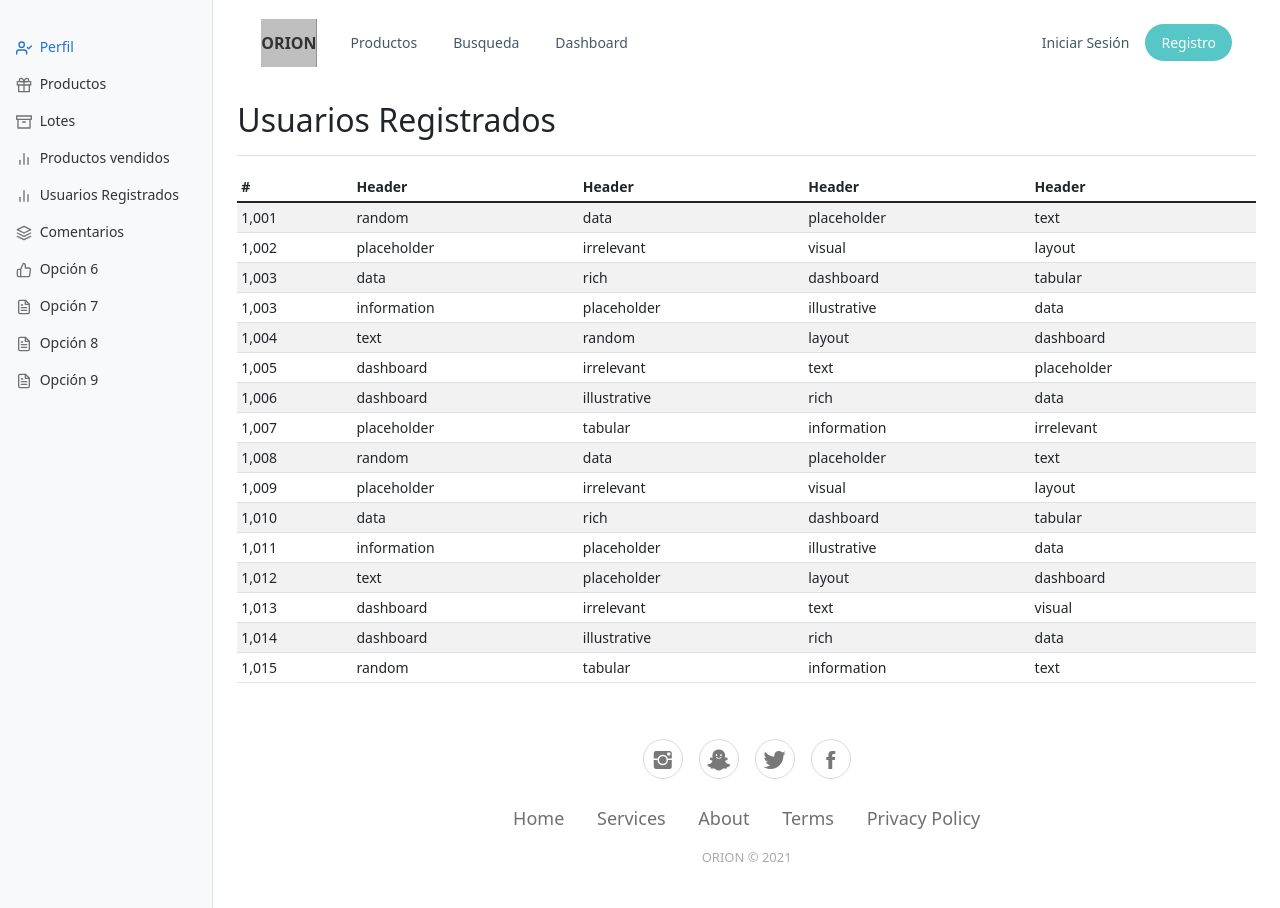
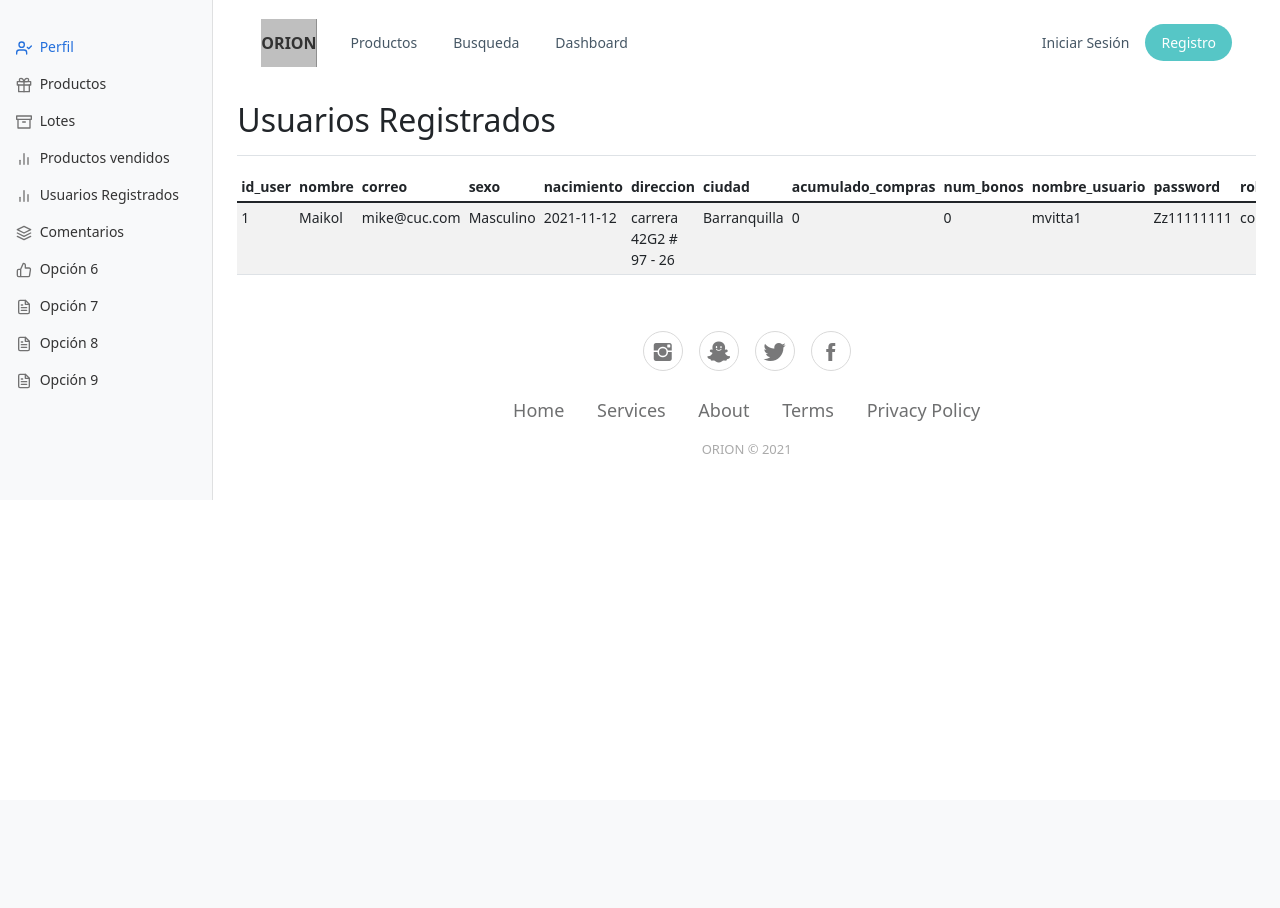
Before and after one commit to mvitta/Hackaton, a Flask app: page /dashboardUsuariosRegistrados in a window 1280 px wide. After the commit the page ends 500 px from the top, so only its background shows below. Run offline with Flask 2, Linux system fonts and the light colour scheme; data comes from the database, SQL or seed files in the repository; some libraries are stand-ins or nearby versions; some web fonts are replaced.

Commit message:
registra usuarios y los muestra en la tabla de usuarios registrados

```diff
--- a/App.py
+++ b/App.py
@@ -35,6 +35,28 @@ def login():
 
 @app.route('/registro', methods=['POST', 'GET'])
 def registro():
+    if request.method == "POST":
+        nombre = request.form.get('Nombre')
+        correo = request.form.get('Correo')
+        sexo = request.form.get('flexRadioDefault')
+        nacimiento = request.form.get('fecha')
+        direccion = request.form.get('direccion')
+        ciudad = request.form.get('ciudad')
+        nombre_usuario = request.form.get('nombreUsuario')
+        password = request.form.get('Contra')
+        apellido = request.form.get('Apellido')
+        cedula = request.form.get('Cedula')
+        try:
+            conexion = conexionBaseDeDatos()
+            cur = conexion.cursor()
+            sql = "INSERT INTO tb_users (nombre, correo, sexo, nacimiento, direccion, ciudad, acumulado_compras, num_bonos, nombre_usuario, password, rol, apellido, cedula) VALUES (?, ?, ?, ?, ?, ?, ?, ?, ?, ?, ?, ?, ?)"
+            cur.execute(sql, [nombre, correo, sexo, nacimiento, direccion, ciudad,
+                        0, 0, nombre_usuario, password, "comprador", apellido, cedula])
+            conexion.commit()
+            cur.close()
+            return render_template("registro.html")
+        except Error as err:
+            print(err)
     return render_template('registro.html')
 
 
@@ -48,7 +70,6 @@ def dashboardProductos():
         conexion.commit()
         registrosProductos = cur.fetchall()
         cur.close()
-        print(registrosProductos)
         return render_template("dashboardProducto.html", registrosProductos=registrosProductos)
     except Error:
         print(Error)
@@ -67,7 +88,20 @@ def dashboardProductosVendidos():
 
 @app.route('/dashboardUsuariosRegistrados')
 def dashboardUsuariosRegistrados():
-    return render_template('dashboardUsuariosRegistrados.html')
+    try:
+        conexion = conexionBaseDeDatos()
+        cur = conexion.cursor()
+        sql = "SELECT * FROM tb_users"
+        cur.execute(sql)
+        conexion.commit()
+        registrosUsuarios = cur.fetchall()
+        cur.close()
+        print(registrosUsuarios)
+        return render_template("dashboardUsuariosRegistrados.html", registrosUsuarios=registrosUsuarios)
+    except Error:
+        print(Error)
+
+
 
 
 @app.route('/dashboardComentariosUsuarios')
--- a/static/js/validarRegistro.js
+++ b/static/js/validarRegistro.js
@@ -197,18 +197,7 @@ form.addEventListener('submit', (e) => {
     }
     console.log(estado)
     if (estado == "OKOKOKOKOKOKOKOKOKOK") {
-        console.log(cedula);
-        console.log(nombre);
-        console.log(apellido);
-        console.log(correo);
-        console.log(fechaNacimiento);
-        console.log(direccion);
-        console.log(ciudad);
-        console.log(nombreUsuario);
-        console.log(contra1);
-        console.log(contra2);
-        console.log(document.getElementById("flexCheckDefault").checked)
-        e.preventDefault();
+
     } else {
         e.preventDefault();
     }
--- a/templates/dashboardUsuariosRegistrados.html
+++ b/templates/dashboardUsuariosRegistrados.html
@@ -97,126 +97,41 @@
                     <table class="table table-striped table-sm">
                         <thead>
                             <tr>
-                                <th scope="col">#</th>
-                                <th scope="col">Header</th>
-                                <th scope="col">Header</th>
-                                <th scope="col">Header</th>
-                                <th scope="col">Header</th>
+                                <th scope="col">id_user</th>
+                                <th scope="col">nombre</th>
+                                <th scope="col">correo</th>
+                                <th scope="col">sexo</th>
+                                <th scope="col">nacimiento</th>
+                                <th scope="col">direccion</th>
+                                <th scope="col">ciudad</th>
+                                <th scope="col">acumulado_compras</th>
+                                <th scope="col">num_bonos</th>
+                                <th scope="col">nombre_usuario</th>
+                                <th scope="col">password</th>
+                                <th scope="col">rol</th>
+                                <th scope="col">apellido</th>
+                                <th scope="col">cedula</th>
                             </tr>
                         </thead>
                         <tbody>
+                            {% for r in registrosUsuarios %}
                             <tr>
-                                <td>1,001</td>
-                                <td>random</td>
-                                <td>data</td>
-                                <td>placeholder</td>
-                                <td>text</td>
+                                <td>{{r[0]}}</td>
+                                <td>{{r[1]}}</td>
+                                <td>{{r[2]}}</td>
+                                <td>{{r[3]}}</td>
+                                <td>{{r[4]}}</td>
+                                <td>{{r[5]}}</td>
+                                <td>{{r[6]}}</td>
+                                <td>{{r[7]}}</td>
+                                <td>{{r[8]}}</td>
+                                <td>{{r[9]}}</td>
+                                <td>{{r[10]}}</td>
+                                <td>{{r[11]}}</td>
+                                <td>{{r[12]}}</td>
+                                <td>{{r[13]}}</td>
                             </tr>
-                            <tr>
-                                <td>1,002</td>
-                                <td>placeholder</td>
-                                <td>irrelevant</td>
-                                <td>visual</td>
-                                <td>layout</td>
-                            </tr>
-                            <tr>
-                                <td>1,003</td>
-                                <td>data</td>
-                                <td>rich</td>
-                                <td>dashboard</td>
-                                <td>tabular</td>
-                            </tr>
-                            <tr>
-                                <td>1,003</td>
-                                <td>information</td>
-                                <td>placeholder</td>
-                                <td>illustrative</td>
-                                <td>data</td>
-                            </tr>
-                            <tr>
-                                <td>1,004</td>
-                                <td>text</td>
-                                <td>random</td>
-                                <td>layout</td>
-                                <td>dashboard</td>
-                            </tr>
-                            <tr>
-                                <td>1,005</td>
-                                <td>dashboard</td>
-                                <td>irrelevant</td>
-                                <td>text</td>
-                                <td>placeholder</td>
-                            </tr>
-                            <tr>
-                                <td>1,006</td>
-                                <td>dashboard</td>
-                                <td>illustrative</td>
-                                <td>rich</td>
-                                <td>data</td>
-                            </tr>
-                            <tr>
-                                <td>1,007</td>
-                                <td>placeholder</td>
-                                <td>tabular</td>
-                                <td>information</td>
-                                <td>irrelevant</td>
-                            </tr>
-                            <tr>
-                                <td>1,008</td>
-                                <td>random</td>
-                                <td>data</td>
-                                <td>placeholder</td>
-                                <td>text</td>
-                            </tr>
-                            <tr>
-                                <td>1,009</td>
-                                <td>placeholder</td>
-                                <td>irrelevant</td>
-                                <td>visual</td>
-                                <td>layout</td>
-                            </tr>
-                            <tr>
-                                <td>1,010</td>
-                                <td>data</td>
-                                <td>rich</td>
-                                <td>dashboard</td>
-                                <td>tabular</td>
-                            </tr>
-                            <tr>
-                                <td>1,011</td>
-                                <td>information</td>
-                                <td>placeholder</td>
-                                <td>illustrative</td>
-                                <td>data</td>
-                            </tr>
-                            <tr>
-                                <td>1,012</td>
-                                <td>text</td>
-                                <td>placeholder</td>
-                                <td>layout</td>
-                                <td>dashboard</td>
-                            </tr>
-                            <tr>
-                                <td>1,013</td>
-                                <td>dashboard</td>
-                                <td>irrelevant</td>
-                                <td>text</td>
-                                <td>visual</td>
-                            </tr>
-                            <tr>
-                                <td>1,014</td>
-                                <td>dashboard</td>
-                                <td>illustrative</td>
-                                <td>rich</td>
-                                <td>data</td>
-                            </tr>
-                            <tr>
-                                <td>1,015</td>
-                                <td>random</td>
-                                <td>tabular</td>
-                                <td>information</td>
-                                <td>text</td>
-                            </tr>
+                            {% endfor %}
                         </tbody>
                     </table>
                 </div>
```
Also changed, not shown: orion_db.db, 1 other file.
